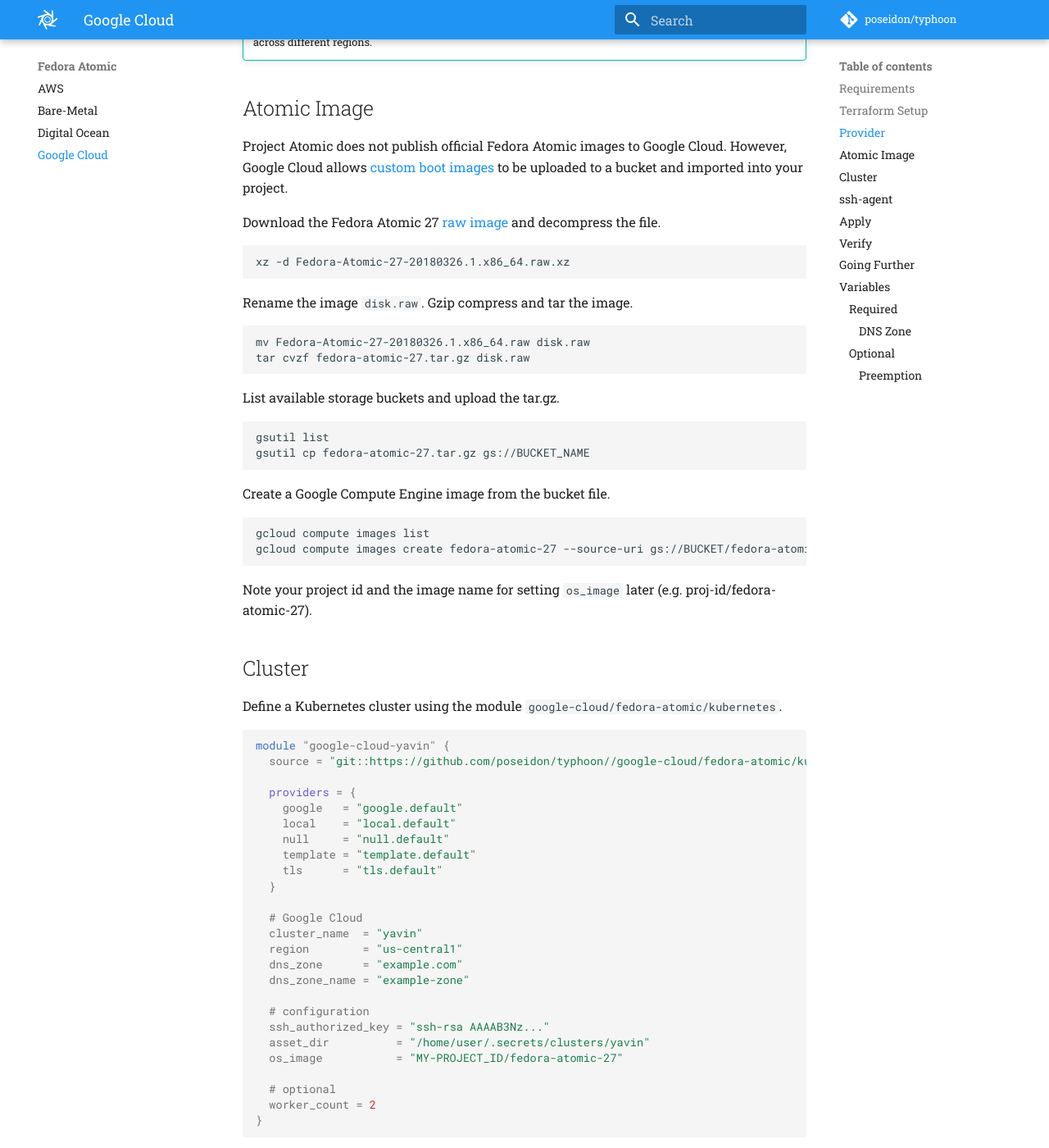
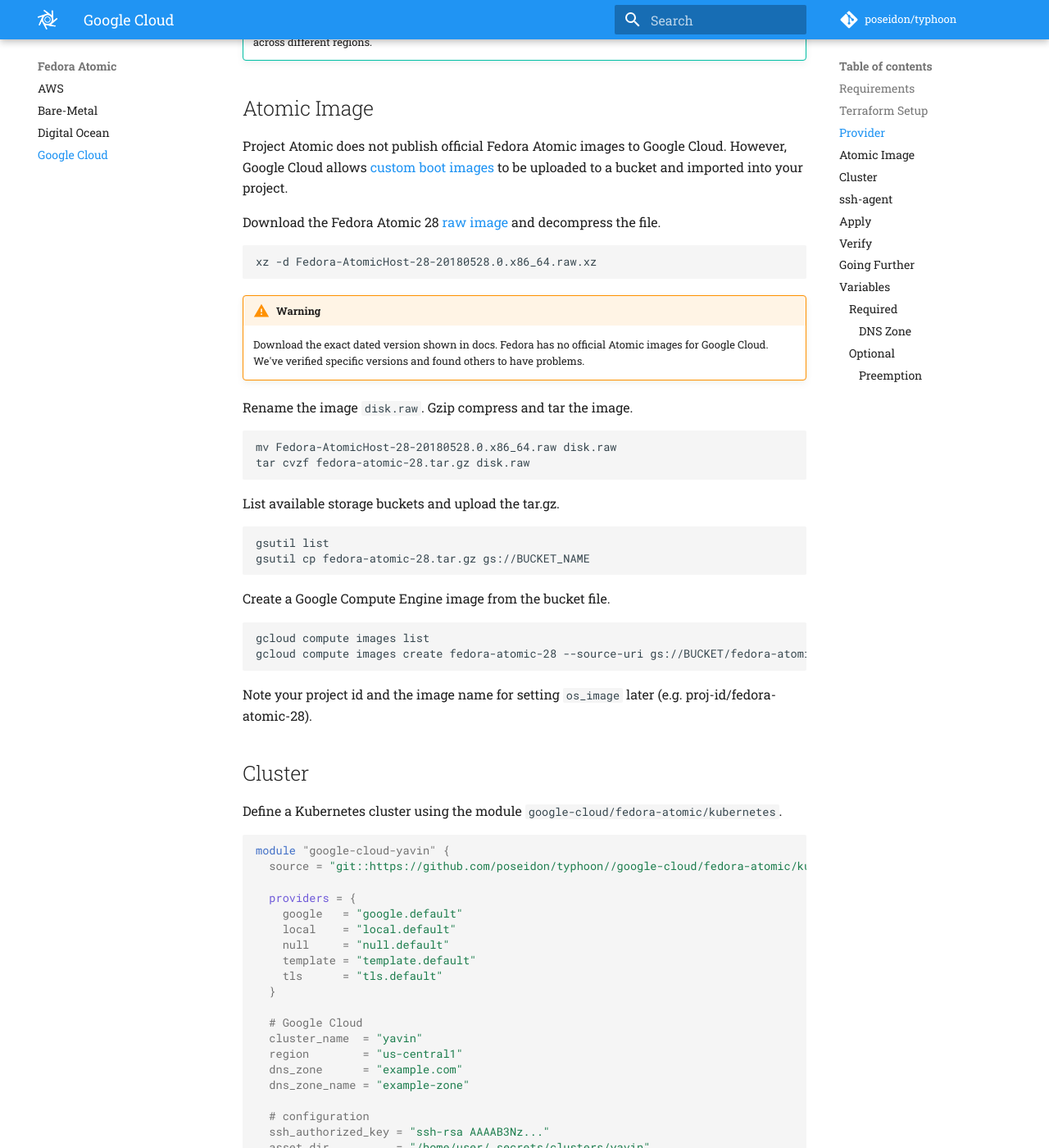
Before and after one commit to poseidon/typhoon, an MkDocs documentation site: the page built from docs/atomic/google-cloud.md, in a window 1280 px wide and 1400 px high, scrolled down 2193 px. Shown: the whole window at 82% size. Built offline with MkDocs 1.6.1 and Material for MkDocs 9.7.7, drawn with Linux system fonts in a browser that asks for light colours; comment, search, counter and statistics services are not loaded; old or Windows-style settings are respelled for this version of MkDocs; some of the changed text lies outside the part shown.

Commit message:
Update Fedora Atomic from 27 to 28 on GCP

````diff
--- a/docs/atomic/google-cloud.md
+++ b/docs/atomic/google-cloud.md
@@ -1,7 +1,7 @@
 # Google Cloud
 
 !!! danger
-    Typhoon for Fedora Atomic is very alpha. Fedora does not publish official images for Google Cloud so you must prepare them yourself. Some addons don't work yet. Expect rough edges and changes.
+    Typhoon for Fedora Atomic is alpha. Fedora does not publish official images for Google Cloud so you must prepare them yourself. Expect rough edges and changes.
 
 In this tutorial, we'll create a Kubernetes v1.11.0 cluster on Google Compute Engine with Fedora Atomic.
 
@@ -83,35 +83,37 @@
 
 Project Atomic does not publish official Fedora Atomic images to Google Cloud. However, Google Cloud allows [custom boot images](https://cloud.google.com/compute/docs/images/import-existing-image) to be uploaded to a bucket and imported into your project.
 
-Download the Fedora Atomic 27 [raw image](https://getfedora.org/en/atomic/download/) and decompress the file.
+Download the Fedora Atomic 28 [raw image](https://getfedora.org/en/atomic/download/) and decompress the file.
 
 ```
-xz -d Fedora-Atomic-27-20180326.1.x86_64.raw.xz
+xz -d Fedora-AtomicHost-28-20180528.0.x86_64.raw.xz
 ```
+
+!!! warning
+    Download the exact dated version shown in docs. Fedora has no official Atomic images for Google Cloud. We've verified specific versions and found others to have problems.
 
 Rename the image `disk.raw`. Gzip compress and tar the image.
 
 ```
-mv Fedora-Atomic-27-20180326.1.x86_64.raw disk.raw
-tar cvzf fedora-atomic-27.tar.gz disk.raw
+mv Fedora-AtomicHost-28-20180528.0.x86_64.raw disk.raw
+tar cvzf fedora-atomic-28.tar.gz disk.raw
 ```
 
 List available storage buckets and upload the tar.gz.
 
 ```
 gsutil list
-gsutil cp fedora-atomic-27.tar.gz gs://BUCKET_NAME
+gsutil cp fedora-atomic-28.tar.gz gs://BUCKET_NAME
 ```
 
 Create a Google Compute Engine image from the bucket file.
 
 ```
 gcloud compute images list
-gcloud compute images create fedora-atomic-27 --source-uri gs://BUCKET/fedora-atomic-27.tar.gz
+gcloud compute images create fedora-atomic-28 --source-uri gs://BUCKET/fedora-atomic-28.tar.gz
 ```
 
-Note your project id and the image name for setting `os_image` later (e.g. proj-id/fedora-atomic-27).
-
+Note your project id and the image name for setting `os_image` later (e.g. proj-id/fedora-atomic-28).
 
 ## Cluster
 
@@ -138,7 +140,7 @@
   # configuration
   ssh_authorized_key = "ssh-rsa AAAAB3Nz..."
   asset_dir          = "/home/user/.secrets/clusters/yavin"
-  os_image           = "MY-PROJECT_ID/fedora-atomic-27"
+  os_image           = "MY-PROJECT_ID/fedora-atomic-28"
 
   # optional
   worker_count = 2
@@ -236,7 +238,7 @@
 | region | Google Cloud region | "us-central1" |
 | dns_zone | Google Cloud DNS zone | "google-cloud.example.com" |
 | dns_zone_name | Google Cloud DNS zone name | "example-zone" |
-| os_image | Custom uploaded Fedora Atomic 27 image | "PROJECT-ID/fedora-atomic-27" |
+| os_image | Custom uploaded Fedora Atomic image | "PROJECT-ID/fedora-atomic-28" |
 | ssh_authorized_key | SSH public key for user 'fedora' | "ssh-rsa AAAAB3NZ..." |
 | asset_dir | Path to a directory where generated assets should be placed (contains secrets) | "/home/user/.secrets/clusters/yavin" |
 
````
Also changed, not shown: CHANGES.md (+1 -0 lines).
